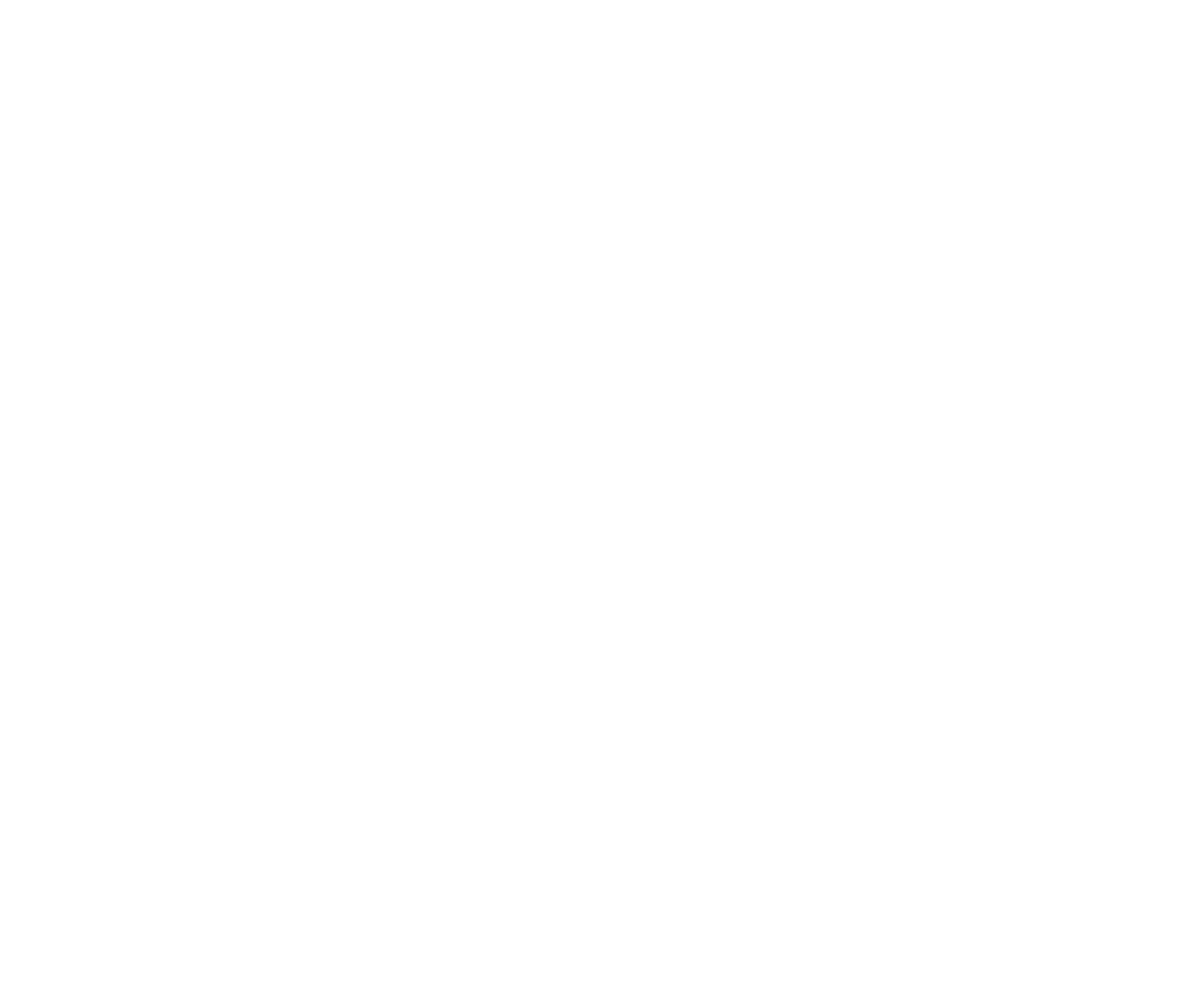
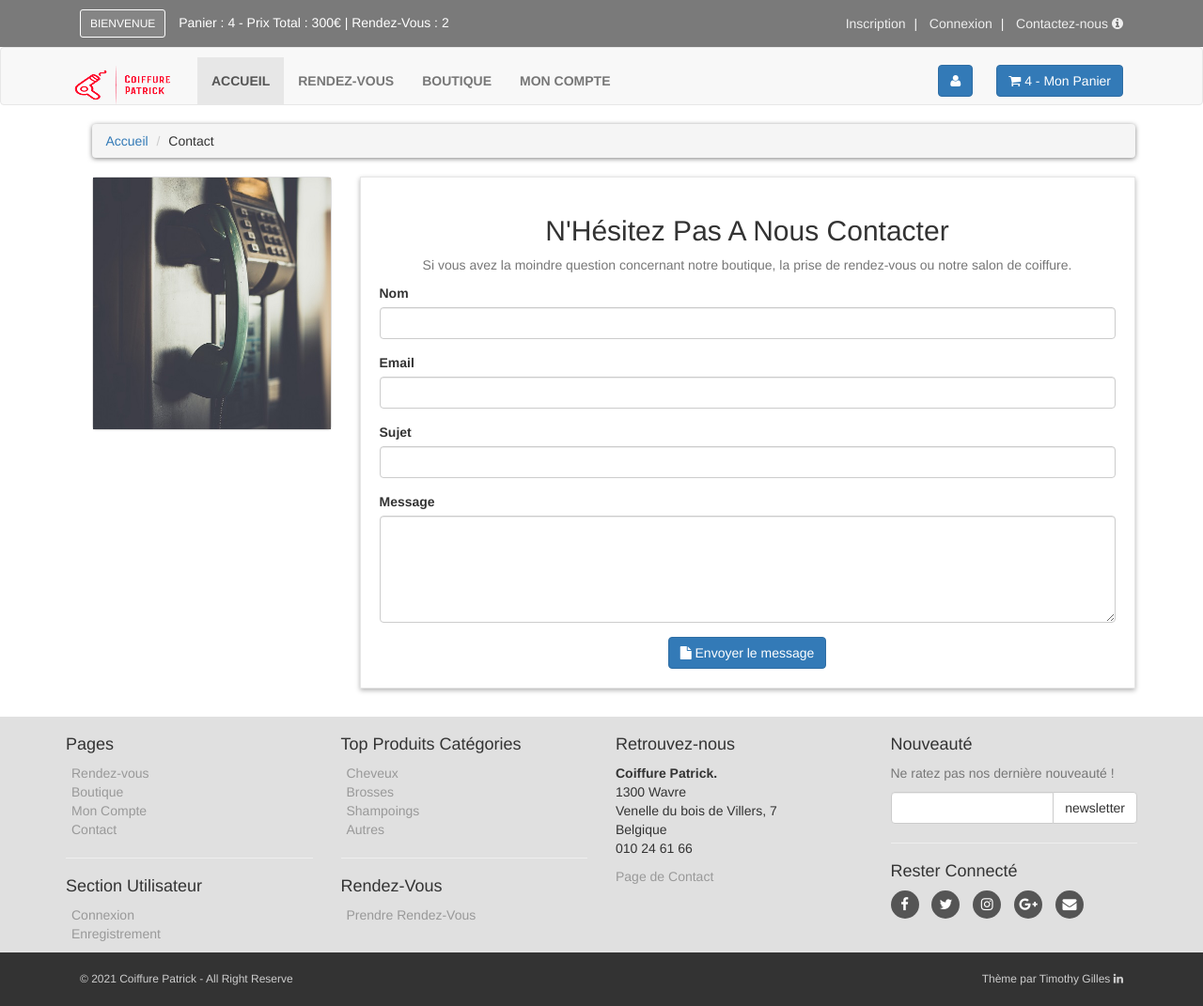
Before and after one commit to GillesTimothy/CoiffurePatrick_v1, a PHP site: page /contact.php in a window 1280 px wide. Before the commit the page is empty. Shown: the whole page at 94% size. Before the commit the page ends 800 px from the top, so only its background shows below. Run offline with PHP 8.4, Linux system fonts and the light colour scheme.

Commit message:
ajout contact.php

```diff
--- a/components/sidebar.php
+++ b/components/sidebar.php
@@ -28,5 +28,3 @@
 
     </div>
 </div>
-
-<!-- 18 MIN 19 SECONDES -->
--- /dev/null
+++ b/components/sidebar_contact.php
@@ -0,0 +1,5 @@
+<div class="panel panel-default">
+    <a href="details.php">
+        <img class="img-responsive" src="images/sidebar_contact.jpg" alt="produit1">
+    </a>
+</div>
--- a/contact.php
+++ b/contact.php
@@ -0,0 +1,85 @@
+<!DOCTYPE html>
+<html lang="en">
+<head>
+    <meta charset="UTF-8">
+    <meta http-equiv="X-UA-Compatible" content="IE=edge">
+    <meta name="viewport" content="width=device-width, initial-scale=1.0">
+    <title>Coiffure Patrick</title>
+
+    <link rel="stylesheet" href="styles/bootstrap-337.min.css">
+    <link rel="stylesheet" href="font-awsome/css/font-awesome.min.css">
+    <link rel="stylesheet" href="styles/style.css">
+    <script src="js/jquery-331.min.js"></script>
+    <script src="js/bootstrap-337.min.js"></script>
+
+    <link rel="stylesheet" href="https://maxcdn.bootstrapcdn.com/bootstrap/3.4.1/css/bootstrap.min.css">
+    <script src="https://maxcdn.bootstrapcdn.com/bootstrap/3.4.1/js/bootstrap.min.js"></script>
+    <link href="https://fonts.googleapis.com/css?family=Montserrat" rel="stylesheet" type="text/css">
+    <link href="https://fonts.googleapis.com/css?family=Lato" rel="stylesheet" type="text/css">
+    <script src="https://ajax.googleapis.com/ajax/libs/jquery/3.5.1/jquery.min.js"></script>
+
+</head>
+<body>
+
+    <?php include 'includes/topbar.php'; ?>
+
+    <?php include 'includes/navbar.php'; ?>
+
+    <div id="content">
+        <div class="container">
+            <div class="col-md-12">
+                <ul class="breadcrumb">
+                    <li>
+                        <a href="index.php">Accueil</a>
+                    </li>
+                    <li>Contact</li>
+                </ul>
+            </div>
+            <div class="col-md-3">
+
+            <?php include 'components/sidebar_contact.php'; ?>
+
+            </div>
+
+            <div class="col-md-9">
+                <div class="box">
+                    <div class="box-header">
+                        <center>
+                        <h2>N'Hésitez Pas A Nous Contacter</h2>
+                        <p class="text-muted">
+                            Si vous avez la moindre question concernant notre boutique, la prise de rendez-vous ou notre salon de coiffure.
+                        </p>
+                        </center>
+                        <form action="contact.php" method="post">
+                            <div class="form-group">
+                                <label>Nom</label>
+                                <input type="text" class="form-control" name="name" required></input>
+                            </div>
+                            <div class="form-group">
+                                <label>Email</label>
+                                <input type="text" class="form-control" name="email" required></input>
+                            </div>
+                            <div class="form-group">
+                                <label>Sujet</label>
+                                <input type="text" class="form-control" name="subject" required></input>
+                            </div>
+                            <div class="form-group">
+                                <label>Message</label>
+                                <textarea name="message" class="form-control" rows="5" cols="33"></textarea>
+                            </div>
+                            <div class=text-center>
+                                <button type="submit" name="submit" class="btn btn-primary">
+                                <i class="fa fa-file"></i> Envoyer le message </button>
+                            </div>
+                        </form>
+                    </div>
+                </div>
+            </div>
+
+        </div>
+    </div>
+
+    <?php include 'includes/footer.php'; ?>
+
+ </body>
+ </html>
--- a/includes/footer.php
+++ b/includes/footer.php
@@ -7,7 +7,7 @@
                         <li><a href="contact.php">Rendez-vous</a></li>
                         <li><a href="boutique.php">Boutique</a></li>
                         <li><a href="checkout.php">Mon Compte</a></li>
-                        <li><a href="checkout.php">Contact</a></li>
+                        <li><a href="contact.php">Contact</a></li>
                     </ul>
                     <hr>
                     <h4>Section Utilisateur</h4>
--- a/includes/topbar.php
+++ b/includes/topbar.php
@@ -14,8 +14,8 @@
                         <a href="checkout.php">Connexion</a>
                     </li>
                     <li>
-                        <a href="contacteznous.php">Contactez-nous</a>
-                        <a href="contacteznous.php"><i class="fa fa-info-circle"></i></a>
+                        <a href="contact.php">Contactez-nous</a>
+                        <a href="contact.php"><i class="fa fa-info-circle"></i></a>
                     </li>
                 </ul>
             </div>
--- a/styles/style.css
+++ b/styles/style.css
@@ -276,8 +276,6 @@
 
 
 
-
-
 /* FOOTER SECTION */
 #footer {
     background: #e0e0e0;
```
Also changed, not shown: images/sidebar_contact.jpg (added).
